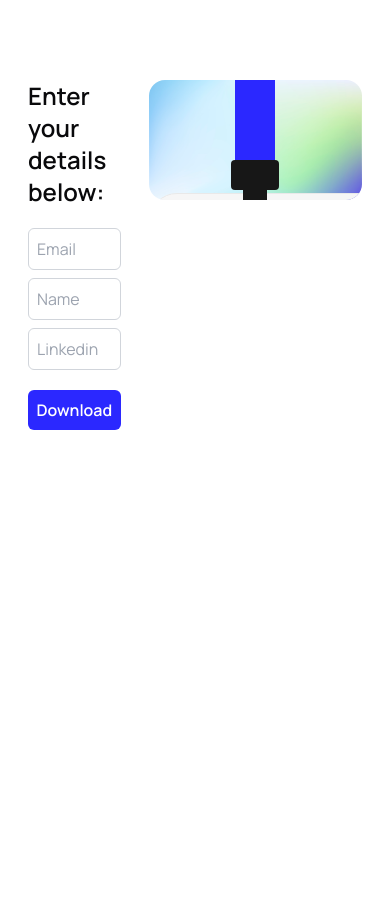
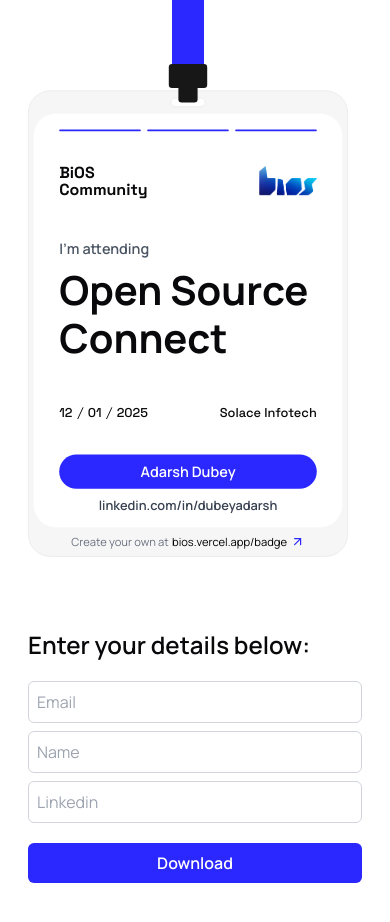
Before and after one commit to bios-community/event-badge, a Next.js app: page / in a window 390 px wide. Shown: the top 922 px of the page. Before the commit the page ends 844 px from the top, so only its background shows below. Built offline with nearby package versions, Linux system fonts and the light colour scheme.

Commit message:
feat: make okayish responsive

```diff
--- a/src/app/page.tsx
+++ b/src/app/page.tsx
@@ -10,8 +10,8 @@
 	const [linkedin, setLinkedin] = useState("");
 	const [email, setEmail] = useState("");
 	return (
-		<main className="grid grid-cols-3 px-7 gap-7 mt-20">
-			<div className="flex justify-center flex-col gap-5">
+		<main className="flex flex-col-reverse md:flex-row max-w-7xl mx-auto px-7 gap-7">
+			<div className="flex justify-center flex-col gap-5 grow -translate-y-20 min-[450px]:translate-y-0">
 				<p className="text-2xl font-semibold">Enter your details below:</p>
 				<div className="flex justify-center items-center flex-col gap-2">
 					<input
@@ -40,14 +40,16 @@
 					Download
 				</button>
 			</div>
-			<div className="relative aspect-video overflow-hidden rounded-2xl col-span-2">
+			<div className="md:grow scale-[80%] -translate-x-[10%] min-[450px]:scale-[100%] min-[450px]:-translate-x-0 origin-top">
+				<IDCard name={name} linkedin={linkedin} className="mx-auto" />
+			</div>
+			{/* <div className="relative aspect-square overflow-hidden bg-red-100 rounded-2xl">
 				<Image
 					src={bg}
 					alt="background gradient"
 					className="absolute top-0 left-0 w-full -z-10"
 				/>
-				<IDCard name={name} linkedin={linkedin} className="shadow-2xl" />
-			</div>
+			</div> */}
 		</main>
 	);
 }
--- a/src/components/id-card.tsx
+++ b/src/components/id-card.tsx
@@ -6,15 +6,15 @@
 
 const IDCard = ({ name, linkedin, className }: { name: string; linkedin: string; className?: string; }) => {
     return (
-        <div className={cn("", className)}>
+        <div className={cn("w-[400px]", className)}>
             {/* STRAP */}
-            <div className="w-[40px] h-[80px] bg-[#2b28ff] mx-auto" />
+            <div className="w-[10%] h-[80px] bg-[#2b28ff] mx-auto" />
             <div className="w-[48px] h-[30px] bg-[#171717] rounded-[4px] mx-auto" />
             <div className="w-[24px] h-[18px] bg-[#171717] rounded-br-[4px] rounded-bl-[4px] mx-auto relative z-10" />
             {/* STRAP */}
 
             {/* CARD */}
-            <div className="w-[400px] bg-[#f6f6f6] border border-[#e9e9e9] mx-auto -my-[15px] px-1.5 relative z-0 rounded-[28px]">
+            <div className="w-full bg-[#f6f6f6] border border-[#e9e9e9] mx-auto -my-[15px] px-1.5 relative z-0 rounded-[28px]">
                 {/* CARD HOLD */}
                 <div className="w-[44px] h-[12px] my-[8px] bg-white rounded-full border border-[#e9e9e9] mx-auto" />
                 {/* CARD HOLD */}
```
